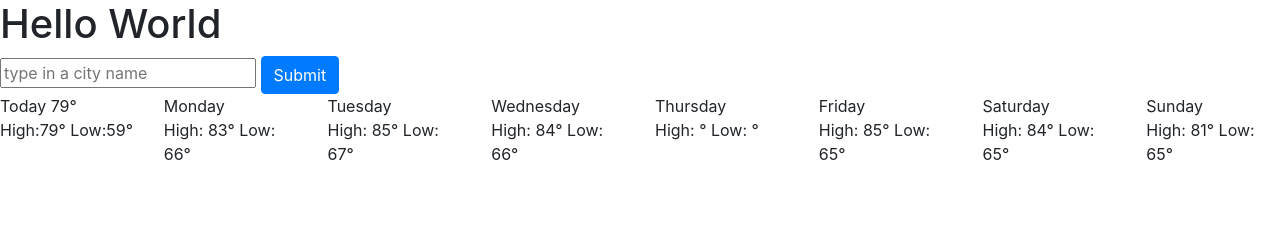
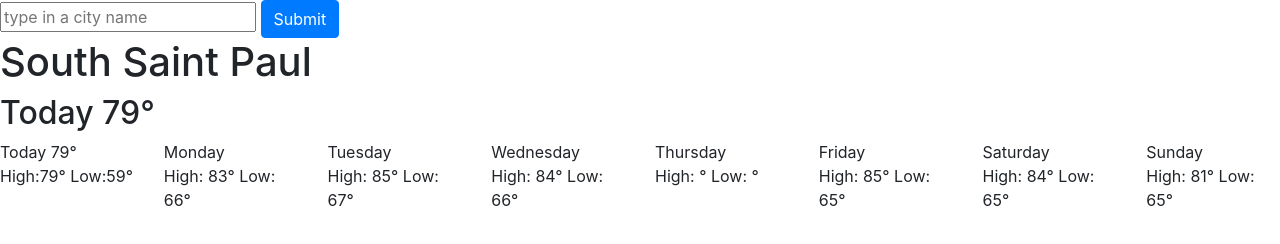
Before and after one commit to sm1les-juscziwto/SheCodes-Projects, a website built with Parcel: page index.html in a window 1280 px wide. Built offline with nearby package versions, Linux system fonts and the light colour scheme.

Commit message:
deleted css

```diff
--- a/index.html
+++ b/index.html
@@ -1,7 +1,7 @@
 <!DOCTYPE html>
 <html>
   <head>
-    <title>Weather Forcast</title>
+    <title>Weather Forecast</title>
     <link
       rel="stylesheet"
       href="https://stackpath.bootstrapcdn.com/bootstrap/4.5.2/css/bootstrap.min.css"
@@ -13,15 +13,16 @@
   </head>
 
   <body>
-    <h1>
-      Hello World
-    </h1>
 
-    <form>
+  <form>
       <input type="text" placeholder="type in a city name" />
       <button type="submit" class="btn btn-primary">Submit</button>
-
-      <div class="row">
+  </form>
+  <h1>South Saint Paul</h1>
+  <h2>Today 79°
+    <br />
+  </h2>
+       <div class="row">
       <div class="col">
         Today 79°
         <br />
--- a/src/styles.css
+++ /dev/null
@@ -1,3 +0,0 @@
-h1 {
-  color: blue;
-}
```
